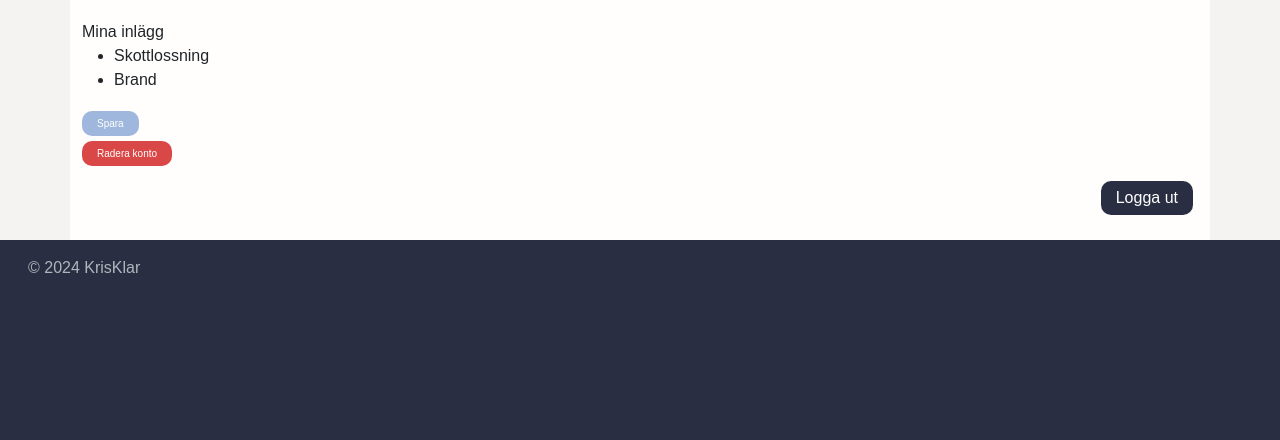
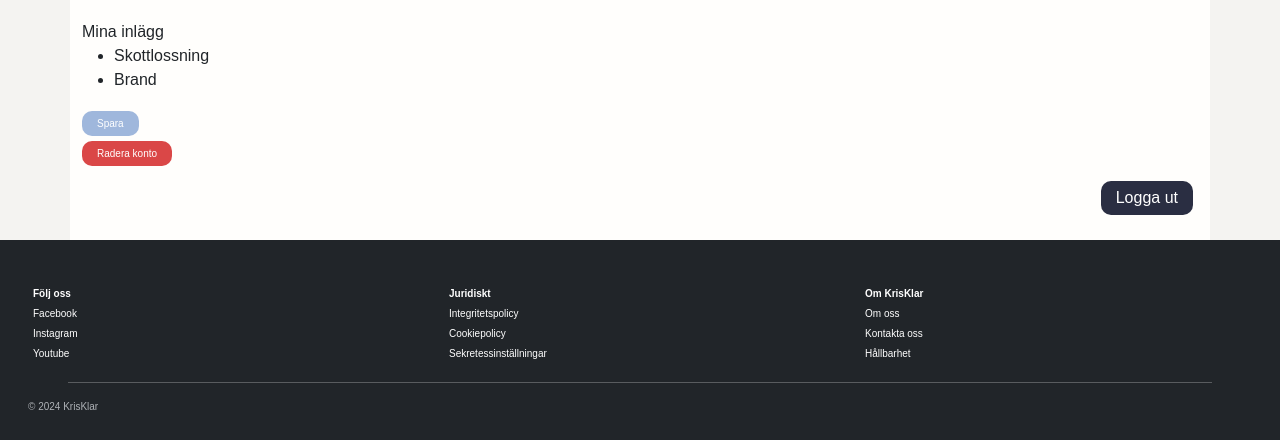
Before and after one commit to greity99/krisis, a Flask app: page /Profil in a window 1280 px wide. Shown: the part 515-955 px from the top of the page. Run offline with Flask 3, Linux system fonts and the light colour scheme; some libraries are stand-ins or nearby versions.

Commit message:
Footer ändring

```diff
--- a/static/stylesheet.css
+++ b/static/stylesheet.css
@@ -79,10 +79,40 @@ main {
     border-left: 10px solid #000000;
 }
 
-.footer {
+/* Footer */
+footer {
     background-color: #2a2e42 !important;
     height: 200px;
+    color: white;
+    overflow: hidden;
+    font-size: 10px;
+    display: flex;
+    justify-content: center;
 }
+
+.fhead {
+    font-weight: bold;
+    margin: 5px;
+    padding-top: 25px;
+    cursor: pointer;
+}
+
+.ftext {
+    margin: 5px;
+    display: flex;
+    cursor: pointer;
+}
+
+hr {
+    margin-left: 40px;
+    margin-right: 40px;
+}
+
+#copy {
+    text-align: center;
+}
+
+/* Footer styling ends here */
 
 
 /* Login page */
--- a/templates/profile.html
+++ b/templates/profile.html
@@ -97,6 +97,30 @@
     <footer class="footer bg-dark p-3" data-bs-theme="dark">
         <div class="container-fluid">
             <div class="row">
+            <div class="col">
+                    <p class="fhead">Följ oss</p>
+                    <p class="ftext">Facebook</p>
+                    <p class="ftext">Instagram</p>
+                    <p class="ftext">Youtube</p>
+                </div>
+
+                <div class="col">
+                    <p class="fhead">Juridiskt</p>
+                    <p class="ftext">Integritetspolicy</p>
+                    <p class="ftext">Cookiepolicy</p>
+                    <p class="ftext">Sekretessinställningar</p>
+                </div>
+
+                <div class="col">
+                    <p class="fhead">Om KrisKlar</p>
+                    <p class="ftext">Om oss</p>
+                    <p class="ftext">Kontakta oss</p>
+                    <p class="ftext">Hållbarhet</p>
+                </div>
+        </div>
+
+        <hr>
+            <div class="row">
                 <div class="col-2"><span class="mb-3 mb-md-0 text-body-secondary">© 2024 KrisKlar</span></div>
                 <div class="col-10"></div>
             </div>
```
